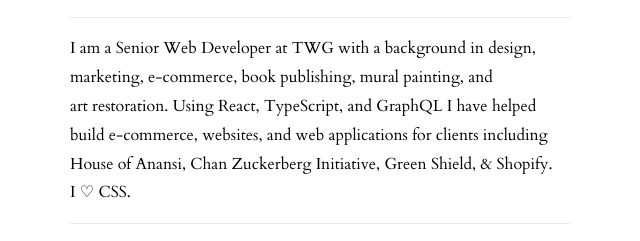
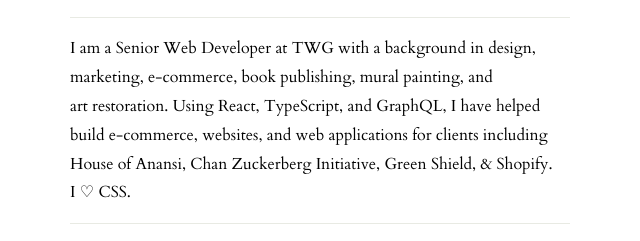
Before and after one commit to CarolynMcNeillie/carolyn-mcneillie-2021, a Gatsby site: page / in a window 1280 px wide. Shown: the part 530-771 px from the top of the page, 320-960 px from the left. Built offline with nearby package versions, Linux system fonts and the light colour scheme; Gatsby itself is replaced by a stand-in of ours.

Commit message:
Added comma

```diff
--- a/src/pages/index.js
+++ b/src/pages/index.js
@@ -58,7 +58,7 @@ const IndexPage = () => {
           </a>
           , book publishing, mural painting, and{" "}
           <a href={BoxInValise}>art restoration</a>. Using React, TypeScript,
-          and GraphQL I have helped build e-commerce, websites, and web
+          and GraphQL, I have helped build e-commerce, websites, and web
           applications for clients including{" "}
           <a href="https://houseofanansi.com/" target="_blank" rel="noreferrer">
             House of Anansi
```
